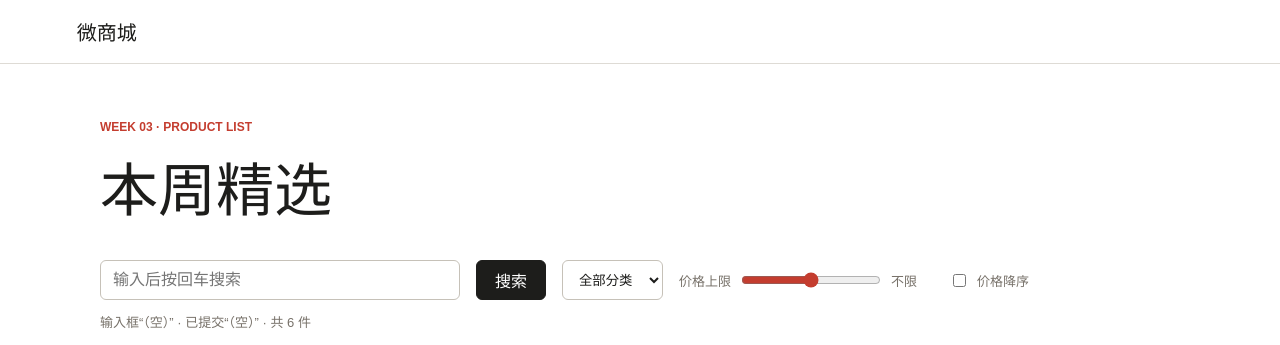
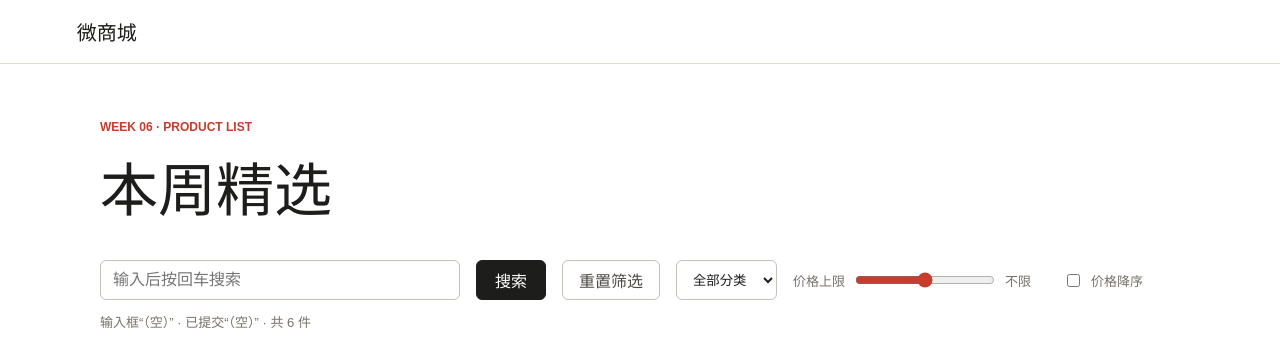
Before and after one commit to amnsicc/mall, a Vue app: page /list in a window 1280 px wide. Shown: the top 345 px of the page. Built offline with nearby package versions, Linux system fonts and the light colour scheme; grey boxes are pictures that could not be loaded.

Commit message:
feat: filter reset and selection draft

```diff
--- a/src/composables/useProductFilter.js
+++ b/src/composables/useProductFilter.js
@@ -9,6 +9,14 @@ export function useProductFilter(products) {
 
   function search(value = keyword.value) {
     query.value = value.trim().toLowerCase()
+  }
+
+  function resetFilters() {
+    keyword.value = ''
+    query.value = ''
+    category.value = 'all'
+    priceMax.value = Infinity
+    desc.value = false
   }
 
   const filtered = computed(() => {
@@ -38,6 +46,7 @@ export function useProductFilter(products) {
     keyword,
     query,
     search,
+    resetFilters,
     category,
     priceMax,
     desc,
--- a/src/views/ProductList.vue
+++ b/src/views/ProductList.vue
@@ -13,8 +13,17 @@ const products = ref([
   { id: 6, name: 'Type C Mouse', price: 159, stock: 30, category: 'mouse', img: '/img/mouse.jpg' },
 ])
 
-const { keyword, query, search, category, priceMax, desc, categories, sorted } =
-  useProductFilter(products)
+const {
+  keyword,
+  query,
+  search,
+  resetFilters,
+  category,
+  priceMax,
+  desc,
+  categories,
+  sorted,
+} = useProductFilter(products)
 
 function doSearch(value = keyword.value) {
   keyword.value = value.trim()
@@ -35,12 +44,26 @@ const STORAGE_KEY = 'product-filter-draft'
 const draft = localStorage.getItem(STORAGE_KEY)
 
 if (draft !== null) {
-  keyword.value = draft
-  search(draft)
+  try {
+    const savedDraft = JSON.parse(draft)
+    keyword.value = typeof savedDraft.keyword === 'string' ? savedDraft.keyword : ''
+    selectedId.value = products.value.some(
+      (product) => product.id === savedDraft.selectedId,
+    )
+      ? savedDraft.selectedId
+      : null
+  } catch {
+    keyword.value = draft
+  }
+
+  search(keyword.value)
 }
 
-watch(keyword, (newValue) => {
-  localStorage.setItem(STORAGE_KEY, newValue)
+watch([keyword, selectedId], ([newKeyword, newSelectedId]) => {
+  localStorage.setItem(
+    STORAGE_KEY,
+    JSON.stringify({ keyword: newKeyword, selectedId: newSelectedId }),
+  )
 })
 </script>
 
@@ -48,7 +71,7 @@ watch(keyword, (newValue) => {
   <section>
     <header class="page-header">
       <div>
-        <p class="label">WEEK 03 · PRODUCT LIST</p>
+        <p class="label">WEEK 06 · PRODUCT LIST</p>
         <h1>本周精选</h1>
       </div>
       <p v-show="cartCount > 0" class="cart-count">购物车 {{ cartCount }} 件</p>
@@ -62,6 +85,9 @@ watch(keyword, (newValue) => {
         @keyup.enter="doSearch($event.target.value)"
       />
       <button class="search-button" type="button" @click="doSearch()">搜索</button>
+      <button class="reset-button" type="button" @click="resetFilters">
+        重置筛选
+      </button>
 
       <select v-model="category" aria-label="商品分类">
         <option v-for="item in categories" :key="item" :value="item">
@@ -168,6 +194,21 @@ h1 {
   border-color: #c43d2f;
 }
 
+.reset-button {
+  height: 40px;
+  padding: 0 16px;
+  border: 1px solid #c6c1b8;
+  border-radius: 6px;
+  background: #fff;
+  color: #4d4943;
+  cursor: pointer;
+}
+
+.reset-button:hover {
+  border-color: #c43d2f;
+  color: #c43d2f;
+}
+
 .toolbar select {
   width: auto;
 }
```
Also changed, not shown: 1 other file (tests, documents, lock files or other folders).
